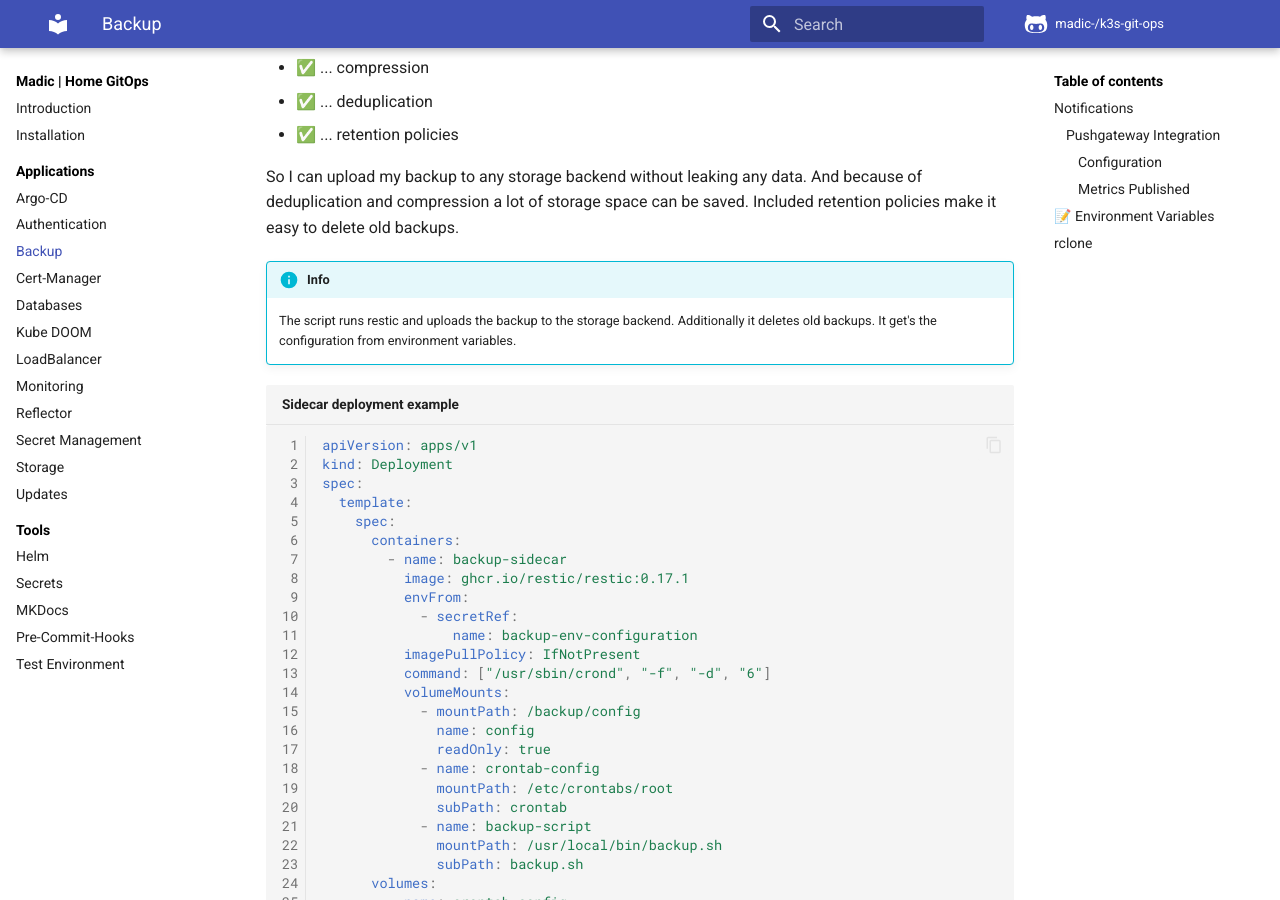
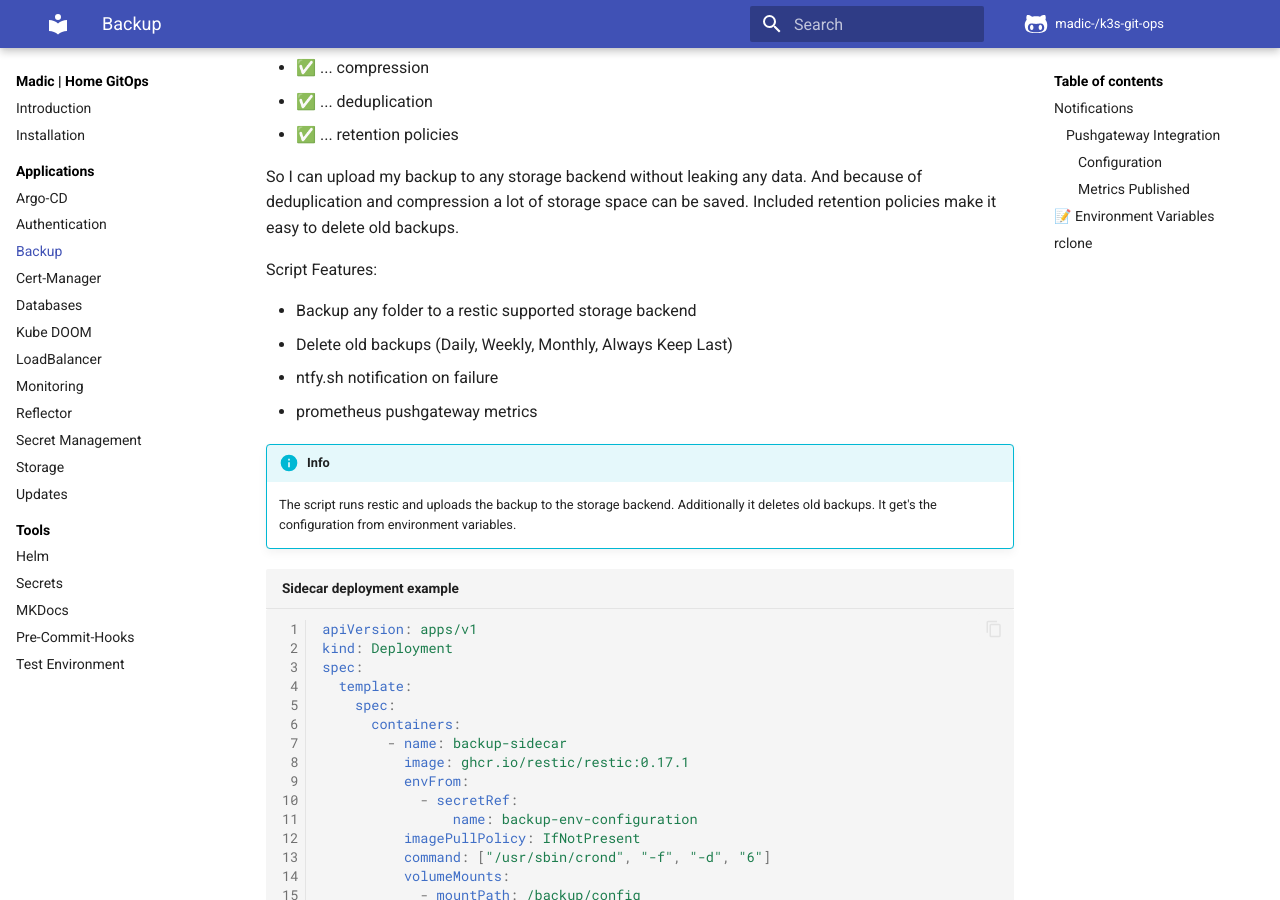
Before and after one commit to madic-creates/k3s-git-ops, an MkDocs documentation site: the page built from docs/backup.md, in a window 1280 px wide and 900 px high, scrolled down 411 px. Built offline with MkDocs 1.6.1 and Material for MkDocs 9.7.7, drawn with Linux system fonts in a browser that asks for light colours; plug-ins that fetch from the network failed and are left out; comment, search, counter and statistics services are not loaded.

Commit message:
Docs: Summary of backup script features

```diff
--- a/docs/backup.md
+++ b/docs/backup.md
@@ -14,6 +14,13 @@ Backups with restic provide:
 - ✅ ... retention policies
 
 So I can upload my backup to any storage backend without leaking any data. And because of deduplication and compression a lot of storage space can be saved. Included retention policies make it easy to delete old backups.
+
+Script Features:
+
+- Backup any folder to a restic supported storage backend
+- Delete old backups (Daily, Weekly, Monthly, Always Keep Last)
+- ntfy.sh notification on failure
+- prometheus pushgateway metrics
 
 /// info
 The script runs restic and uploads the backup to the storage backend. Additionally it deletes old backups. It get's the configuration from environment variables.
```
